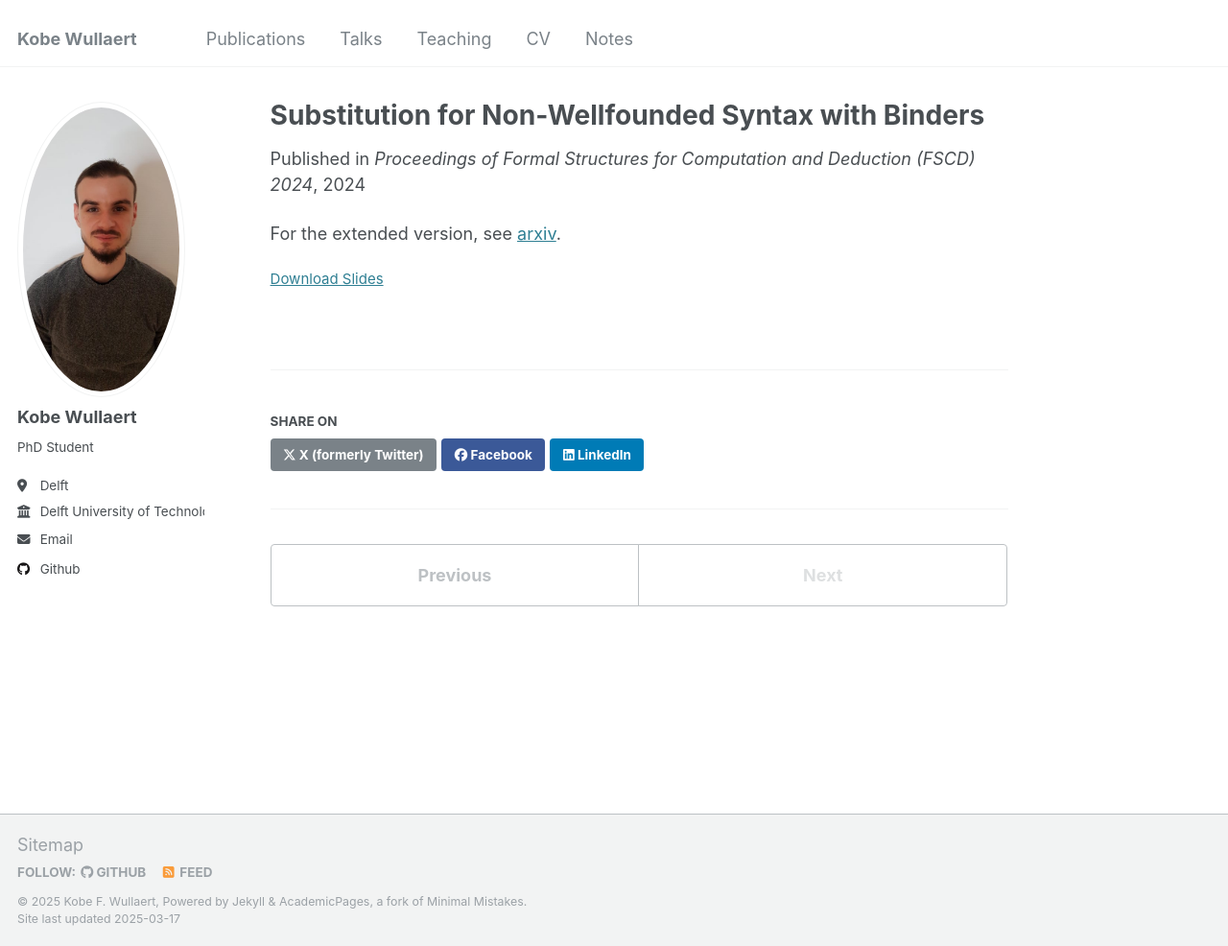
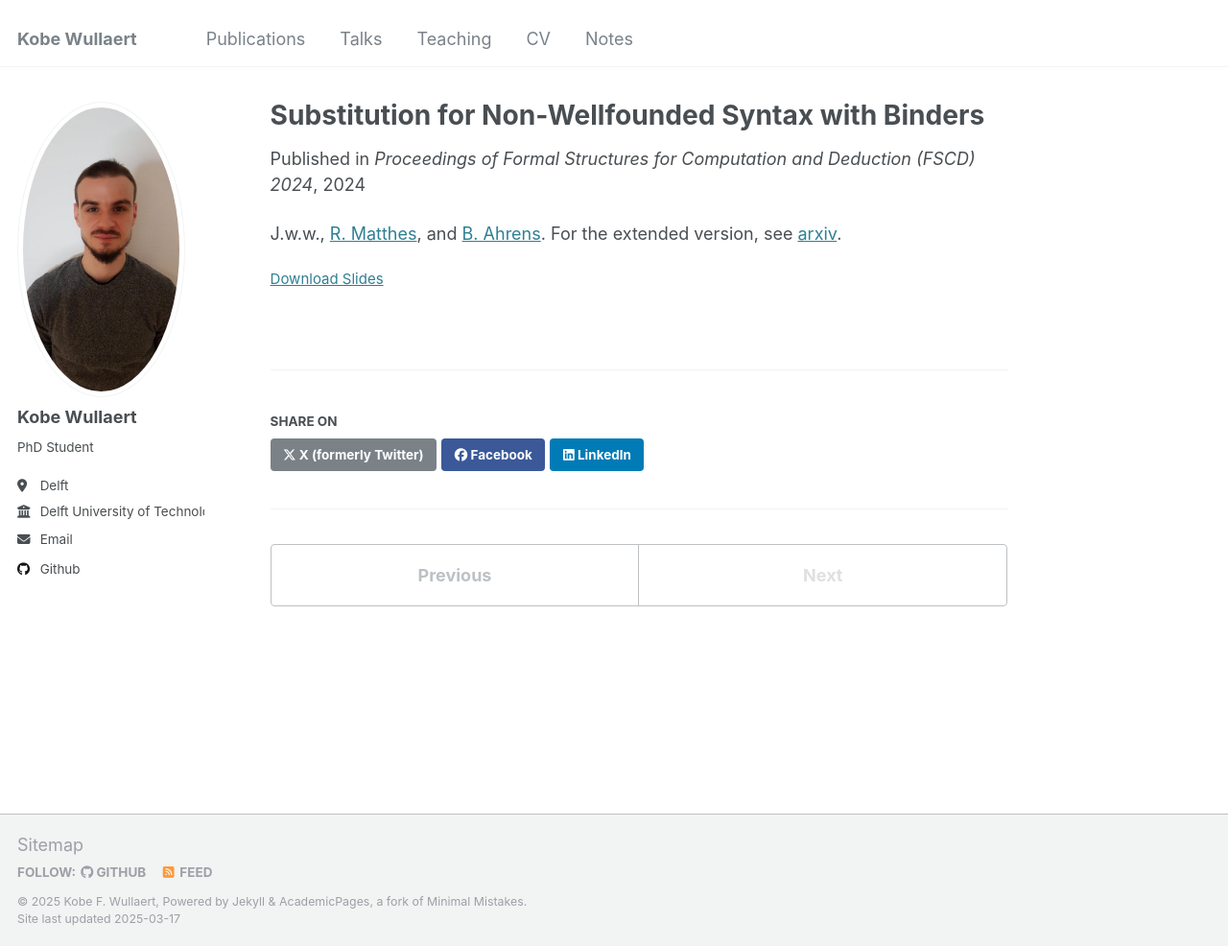
Before and after one commit to KobeWullaert/KobeWullaert.github.io, a Jekyll site: the page built from _publications/2024-07-05-substitution-for-non-wellfounded-syntax.md, in a window 1280 px wide and 986 px high. Shown: the whole window at 96% size. Built offline with Jekyll 4.4.1, drawn with Linux system fonts in a browser that asks for light colours.

Commit message:
Added jww and links

```diff
--- a/_publications/2024-07-05-substitution-for-non-wellfounded-syntax.md
+++ b/_publications/2024-07-05-substitution-for-non-wellfounded-syntax.md
@@ -5,7 +5,8 @@ permalink: /publications/substitution_nonwellfounded_syntax
 excerpt: 'We describe a generic construction of non-wellfounded syntax involving variable binding and its monadic substitution operation.'
 date: 2024-07-05
 venue: 'Proceedings of Formal Structures for Computation and Deduction (FSCD) 2024'
-slidesurl: (see R. Matthes)
+slidesurl: (see [R. Matthes](https://www.irit.fr/~Ralph.Matthes/))
 paperurl: 'https://drops.dagstuhl.de/entities/document/10.4230/LIPIcs.FSCD.2024.25'
 ---
+J.w.w., [R. Matthes](https://www.irit.fr/~Ralph.Matthes/), and [B. Ahrens](https://benediktahrens.gitlab.io/).
 For the extended version, see [arxiv](https://arxiv.org/abs/2308.05485).
```
Also changed, not shown: _publications/2023-07-28-univalent-monoidal-categories.md (+2 -0 lines), _publications/2024-01-24-displayed-monoidal-semantics.md (+2 -0 lines).
